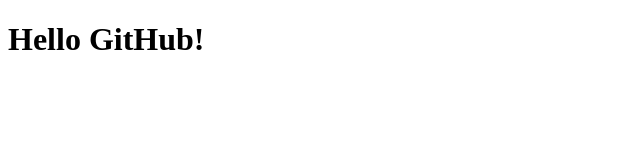
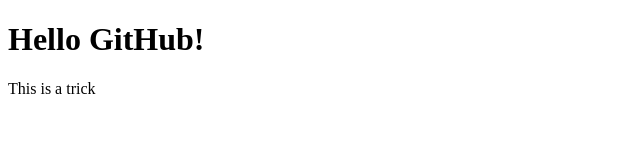
Before and after one commit to russkishpion/superTest, a plain HTML site: page superHtml/index.html in a window 1280 px wide. Shown: the whole page, without its empty margins (0-640 px from the left). Drawn offline with Linux system fonts and the light colour scheme.

Commit message:
updated index.html

```diff
--- a/superHtml/index.html
+++ b/superHtml/index.html
@@ -5,5 +5,6 @@
     </head>
     <body>
         <h1 class="block">Hello GitHub!</h1>
+        <p>This is a trick</p>
     </body>
 </html>
```
